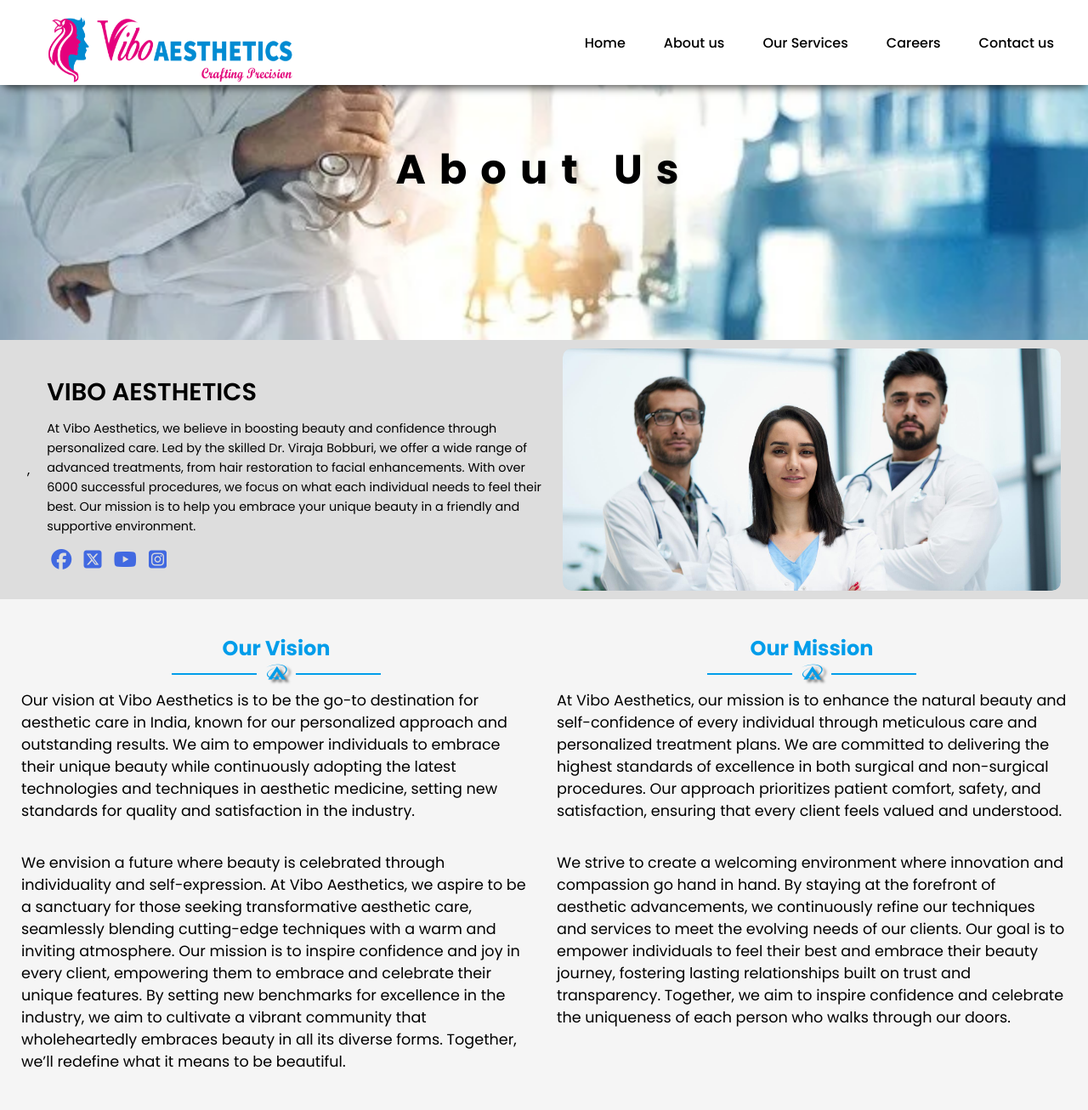
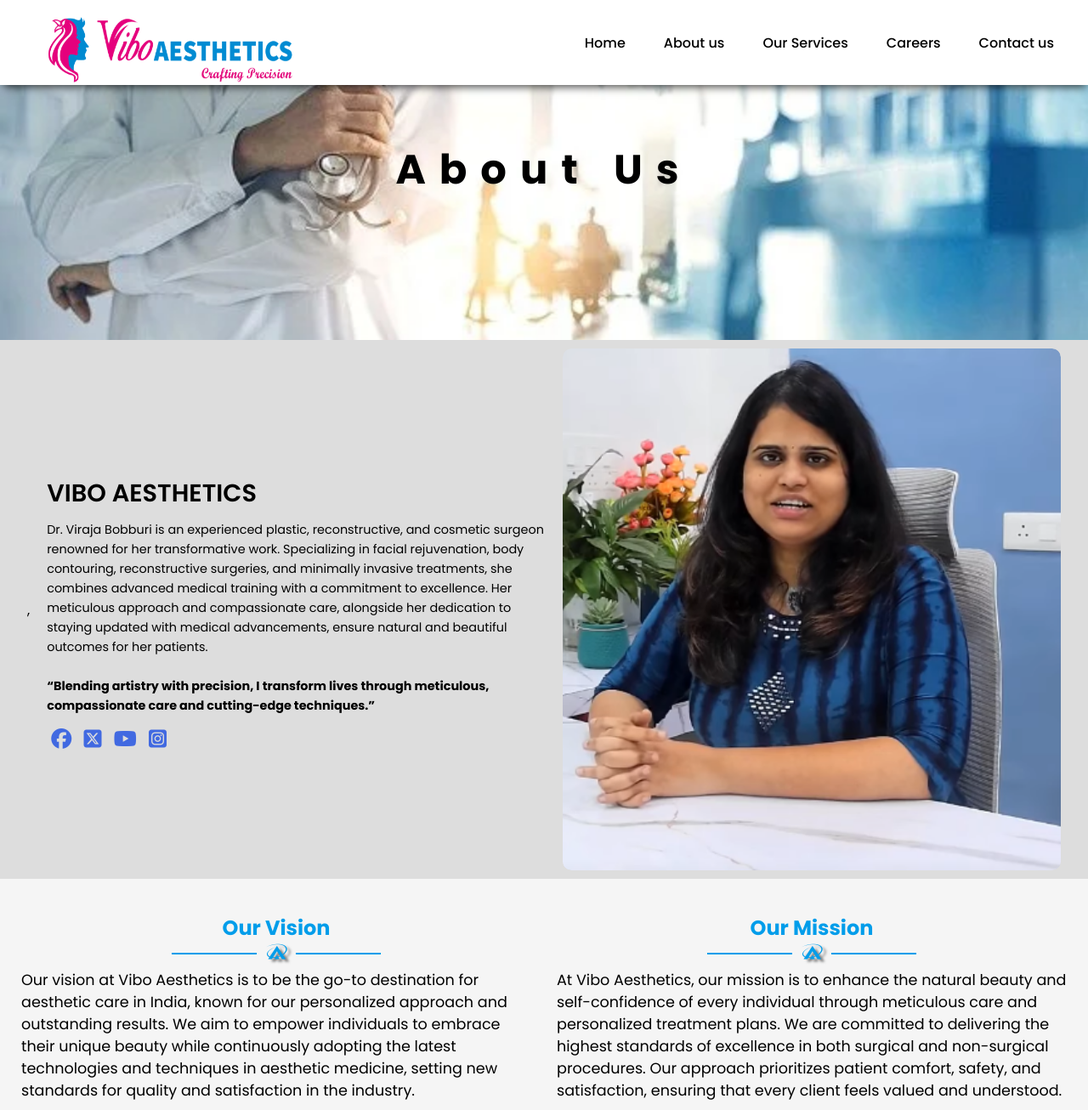
Before and after one commit to SaanvikaSolutions/vibo_website, a PHP site: page /About.html in a window 1280 px wide. Shown: the top 1306 px of the page at 85% size. Run offline with PHP 8.4, Linux system fonts and the light colour scheme; some libraries are stand-ins or nearby versions.

Commit message:
changes in career page, about us page, home pages

```diff
--- a/About.html
+++ b/About.html
@@ -31,11 +31,14 @@
         <div class="about-us-container">,
             <div class="about-us-content">
                 <h1>Vibo Aesthetics</h1>
-                <p>At Vibo Aesthetics, we believe in boosting beauty and confidence through personalized care. Led by
-                    the skilled Dr. Viraja Bobburi, we offer a wide range of advanced treatments, from hair restoration
-                    to facial enhancements. With over 6000 successful procedures, we focus on what each individual needs
-                    to feel their best. Our mission is to help you embrace your unique beauty in a friendly and
-                    supportive environment.</p>
+                <p>Dr. Viraja Bobburi is an experienced plastic, reconstructive, and cosmetic surgeon renowned for her
+                    transformative work. Specializing in facial rejuvenation, body contouring, reconstructive surgeries,
+                    and minimally invasive treatments, she combines advanced medical training with a commitment to
+                    excellence. Her meticulous approach and compassionate care, alongside her dedication to staying
+                    updated with medical advancements, ensure natural and beautiful outcomes for her patients.
+                    <br>
+                    <br>
+                    <strong>“Blending artistry with precision, I transform lives through meticulous, compassionate care and cutting-edge techniques.” </strong></p>
                 <div class="about-us-socials">
                     <i class="fa-brands fa-facebook"></i>
                     <i class="fa-brands fa-square-x-twitter"></i>
@@ -44,7 +47,7 @@
                 </div>
             </div>
             <div class="about-us-image">
-                <img src="./Images/About/Aboutus 1.jpg" alt="About Image">
+                <img src="./Images/About/viboceo2.PNG" alt="About Image">
             </div>
         </div>
     </section>
@@ -211,33 +214,39 @@
             <div class="service-about">
                 <i class="fa-solid fa-handshake"></i>
                 <h1>Patient-Centric Approach</h1>
-                <p>We prioritize your needs and preferences, ensuring a personalized experience tailored to your unique goals and comfort.</p>
+                <p>We prioritize your needs and preferences, ensuring a personalized experience tailored to your unique
+                    goals and comfort.</p>
             </div>
             <div class="service-about">
                 <i class="fa-brands fa-osi"></i>
                 <h1>Tailored Solutions</h1>
-                <p>Our treatments are customized to suit each individual, using advanced techniques that align with your specific aesthetic desires.</p>
+                <p>Our treatments are customized to suit each individual, using advanced techniques that align with your
+                    specific aesthetic desires.</p>
             </div>
             <div class="service-about">
                 <i class="fa-brands fa-playstation"></i>
                 <h1>Innovation and Expertise</h1>
-                <p>Led by experienced professionals, we incorporate the latest advancements in aesthetic medicine to deliver safe and effective results.</p>
+                <p>Led by experienced professionals, we incorporate the latest advancements in aesthetic medicine to
+                    deliver safe and effective results.</p>
             </div>
             <div class="service-about">
                 <i class="fa-brands fa-creative-commons-by"></i>
                 <h1>Collaborative Care</h1>
-                <p>We work closely with you throughout your journey, fostering open communication and support to ensure you feel confident and informed.</p>
+                <p>We work closely with you throughout your journey, fostering open communication and support to ensure
+                    you feel confident and informed.</p>
             </div>
             <div class="service-about">
                 <i class="fa-solid fa-users"></i>
                 <h1>Dedicated Team</h1>
-                <p>Our compassionate and highly trained staff is committed to providing exceptional care and guidance every step of the way.
+                <p>Our compassionate and highly trained staff is committed to providing exceptional care and guidance
+                    every step of the way.
                 </p>
             </div>
             <div class="service-about">
                 <i class="fa-solid fa-user-nurse"></i>
                 <h1>Comprehensive Care</h1>
-                <p>From initial consultation to post-treatment follow-up, we offer a complete suite of services designed to enhance your beauty and well-being.</p>
+                <p>From initial consultation to post-treatment follow-up, we offer a complete suite of services designed
+                    to enhance your beauty and well-being.</p>
             </div>
         </div>
 
--- a/career.php
+++ b/career.html
@@ -20,8 +20,8 @@
     </header>
 
     <div class="top-container">
-        <img src="./Images/career/77.jpg" alt="careeer">
-        <h1 class="top-container-heading">Careers</h1>
+        <img src="./Images/career/carerer2.jpg" alt="careeer">
+        <!-- <h1 class="top-container-heading">Careers</h1> -->
     </div>
 
     <div class="form-careers">
--- a/css/customElements.css
+++ b/css/customElements.css
@@ -129,6 +129,7 @@
     position: relative;
 }
 .top-container img{
+    margin-top: 4%;
     width: 100%;
     height: 400px;
 }
```
Also changed, not shown: index.html (+16 -8 lines), Images/About/viboceo2.PNG (added), Images/career/career1.jpg (added), Images/career/careers.webp (added), Images/career/carerer2.jpg (added).
